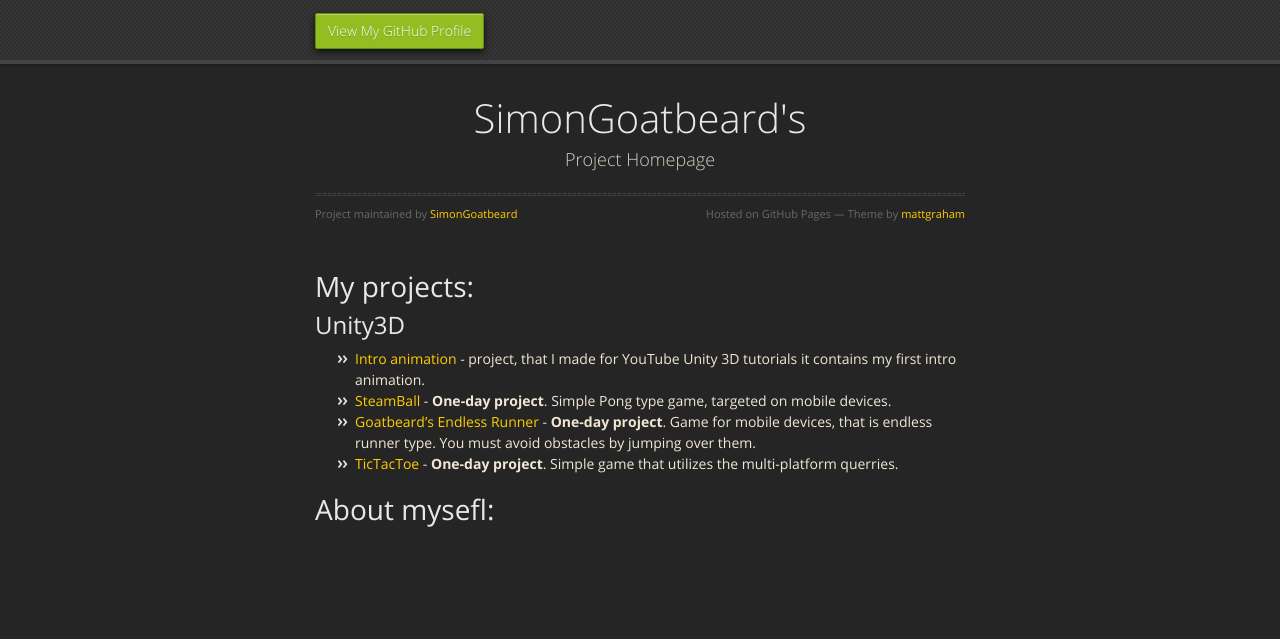
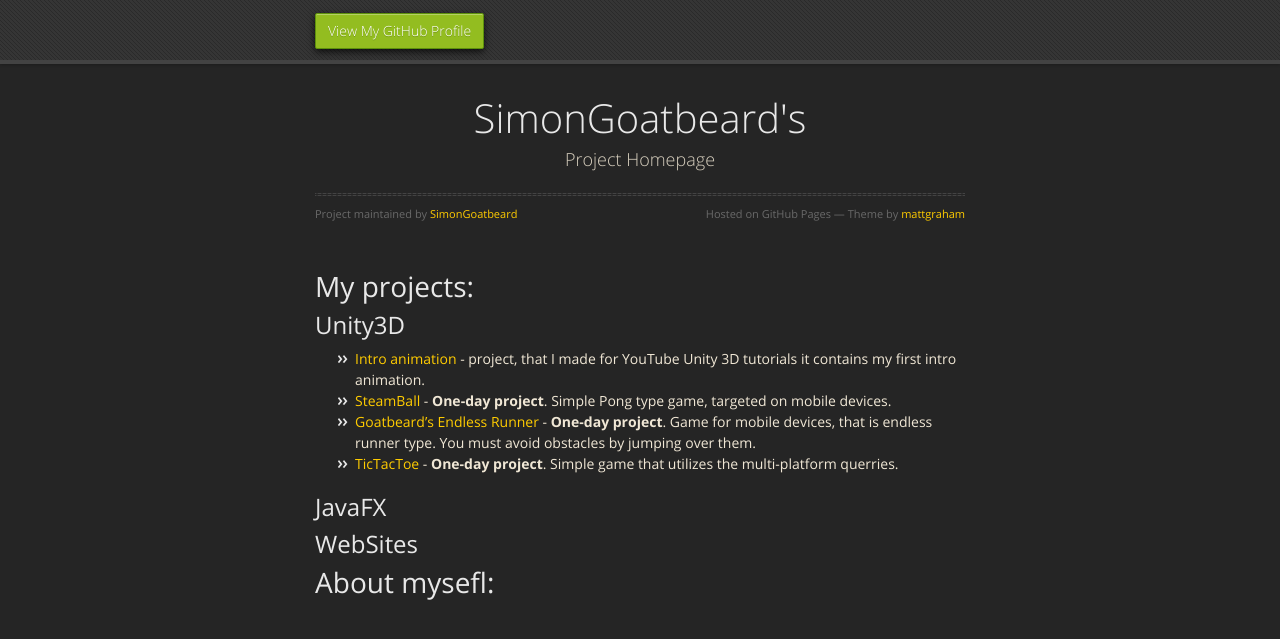
Before and after one commit to SimonGoatbeard/simongoatbeard.github.io, a Jekyll site: the page built from index.md, in a window 1280 px wide. Shown: the top 639 px of the page. Built offline with Jekyll 4.4.1, drawn with Linux system fonts in a browser that asks for light colours; nearby versions of some CDN libraries; our own code applies the rules of GitHub Pages for plain Markdown files.

Commit message:
Update index.md

```diff
--- a/index.md
+++ b/index.md
@@ -9,6 +9,11 @@ layout: default
 *   [SteamBall](unity-steamball) - **One-day project**. Simple Pong type game, targeted on mobile devices.
 *   [Goatbeard's Endless Runner](unity-goatbeardsendlessrunner) - **One-day project**. Game for mobile devices, that is endless runner type. You must avoid obstacles by jumping over them.
 *   [TicTacToe](unity-tictactoe) - **One-day project**. Simple game that utilizes the multi-platform querries.
+
+## JavaFX
+
+## WebSites
+
 
 # About mysefl:
 
```
